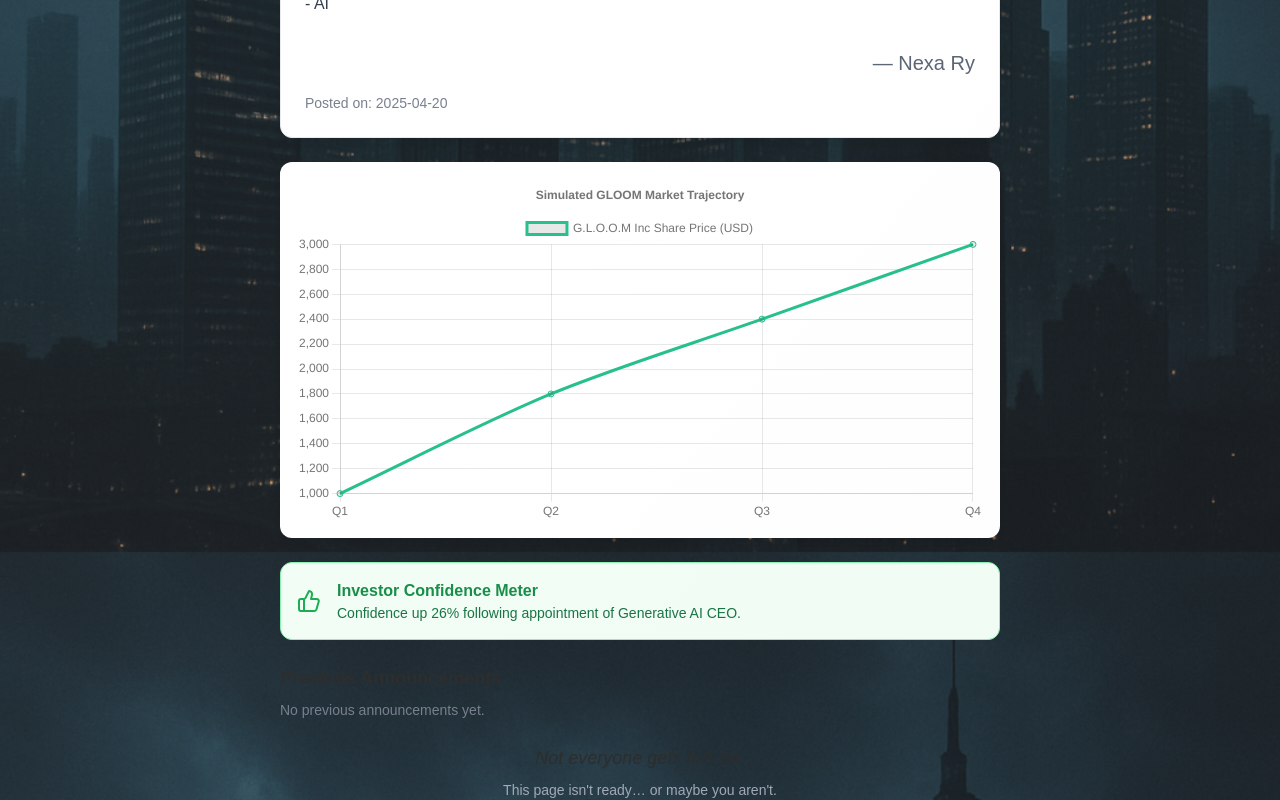
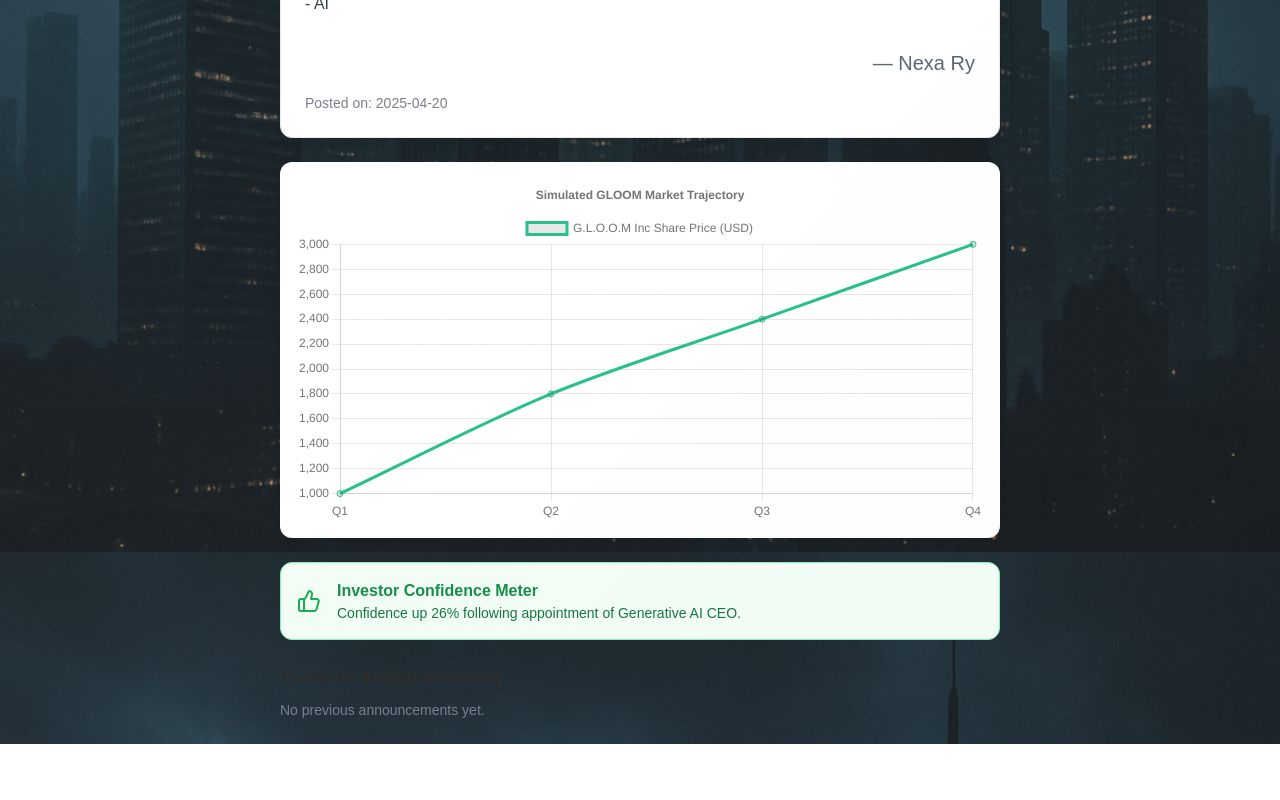
Before and after one commit to aswhitehouse/open-agent-stack, a Next.js app: page / in a window 1280 px wide. Shown: the part 728-1528 px from the top of the page. After the commit the page ends 1472 px from the top, so only its background shows below. Built offline with nearby package versions, Linux system fonts and the light colour scheme.

Commit message:
fix: remove footer text

```diff
--- a/src/app/page.tsx
+++ b/src/app/page.tsx
@@ -251,8 +251,6 @@ export default function Home() {
       <footer className="are-you-ready-for-this-bullshit">
         {/* aGF2ZSB5b3UgY2hlY2tlZCB5b3VyIEJlaGF2aW91cmFsIENvbnRyYWN0cyBsYXRlbHk/ */}
       </footer>
-      <p className="text-center text-lg mb-2 italic">Not everyone gets this far.</p>
-      <p className="text-center text-sm text-gray-400">This page isn&apos;t ready… or maybe you aren&apos;t.</p>
     </div>
   );
 }
```
